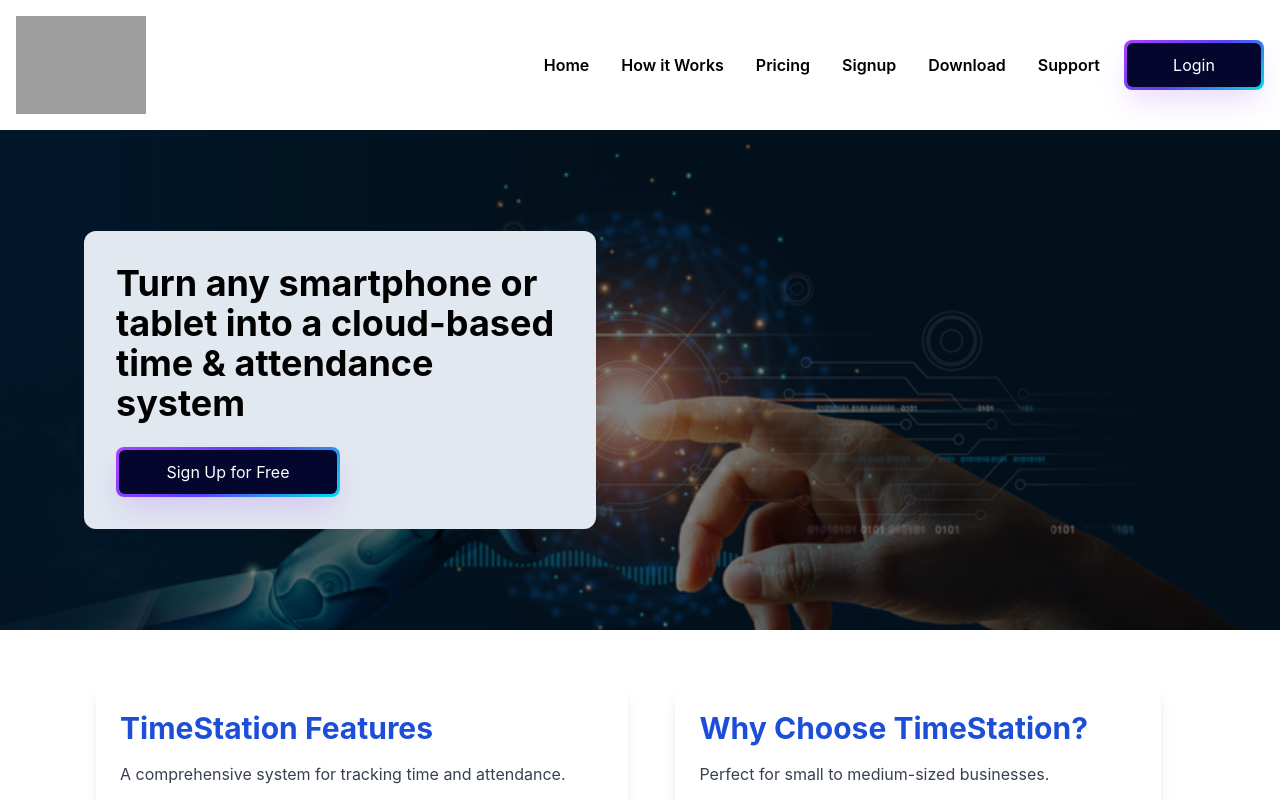
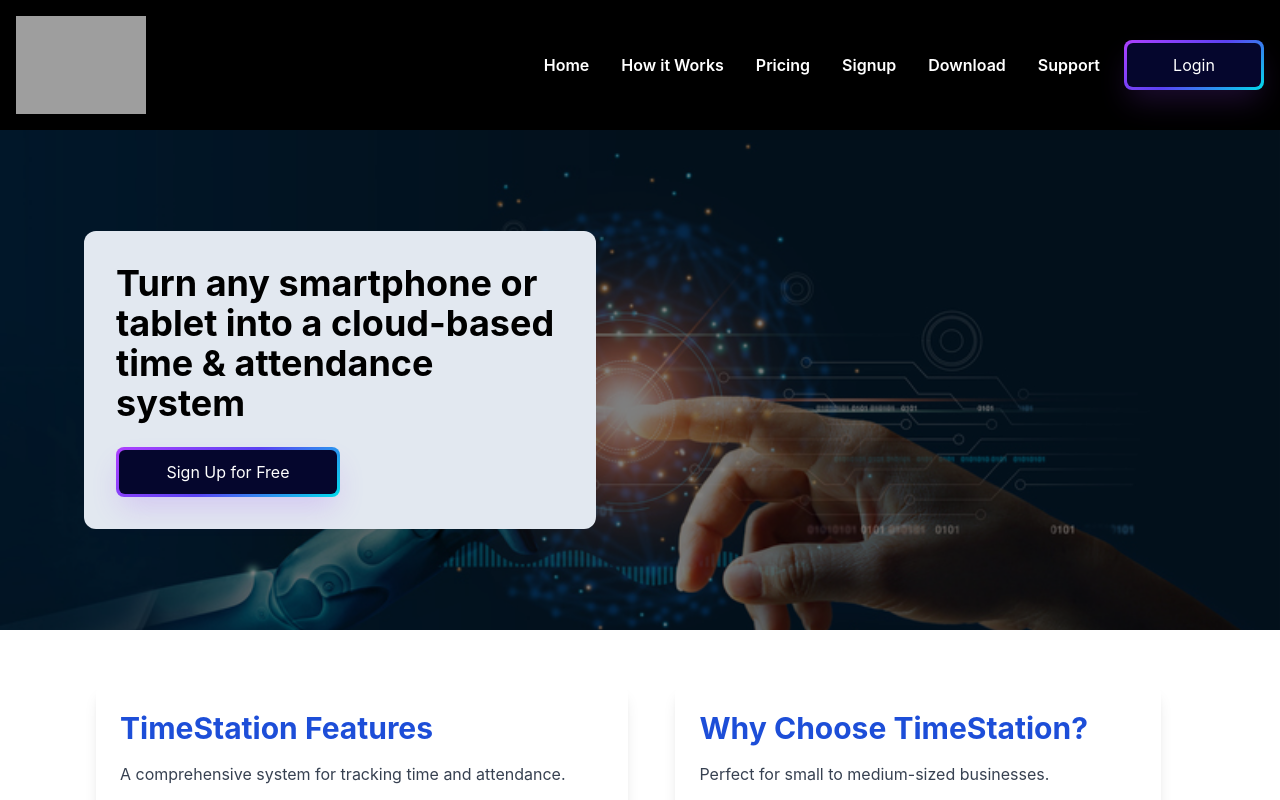
Before and after one commit to ShayanZulfiqar/ai-time-station, a React (Create React App) app: page / in a window 1280 px wide. Shown: the top 800 px of the page. Built offline with nearby package versions, Linux system fonts and the light colour scheme; grey boxes are pictures that could not be loaded.

Commit message:
Shayan || Update || Header color

```diff
--- a/src/components/Navbar.jsx
+++ b/src/components/Navbar.jsx
@@ -8,7 +8,7 @@ const Navbar = () => {
     const toggleMenu = () => setIsOpen(!isOpen);
 
     return (
-        <nav className="bg-light shadow-md p-4">
+        <nav className="bg-black shadow-md p-4">
             {/* Large Screen Navbar */}
             <div className="hidden lg:flex container mx-auto justify-between items-center">
                 {/* Logo */}
@@ -20,37 +20,37 @@ const Navbar = () => {
                 <div className="flex items-center space-x-4">
                     <a
                         href="/"
-                        className="hover:bg-blue-700 p-2 rounded-md font-semibold hover:text-white transition duration-300"
+                        className="hover:bg-blue-700 p-2 rounded-md text-white font-semibold hover:text-white transition duration-300"
                     >
                         Home
                     </a>
                     <a
                         href="/HowItWork"
-                        className="hover:bg-blue-700 p-2 rounded-md font-semibold hover:text-white transition duration-300"
+                        className="hover:bg-blue-700 p-2 rounded-md text-white font-semibold hover:text-white transition duration-300"
                     >
                         How it Works
                     </a>
                     <a
                         href="/Pricing"
-                        className="hover:bg-blue-700 p-2 rounded-md font-semibold hover:text-white transition duration-300"
+                        className="hover:bg-blue-700 p-2 rounded-md text-white font-semibold hover:text-white transition duration-300"
                     >
                         Pricing
                     </a>
                     <a
                         href="/signup"
-                        className="hover:bg-blue-700 p-2 rounded-md font-semibold hover:text-white transition duration-300"
+                        className="hover:bg-blue-700 p-2 rounded-md text-white font-semibold hover:text-white transition duration-300"
                     >
                         Signup
                     </a>
                     <a
                         href="/Download"
-                        className="hover:bg-blue-700 p-2 rounded-md font-semibold hover:text-white transition duration-300"
+                        className="hover:bg-blue-700 p-2 rounded-md text-white font-semibold hover:text-white transition duration-300"
                     >
                         Download
                     </a>
                     <a
                         href="/Support"
-                        className="hover:bg-blue-700 p-2 rounded-md font-semibold hover:text-white transition duration-300"
+                        className="hover:bg-blue-700 p-2 rounded-md text-white font-semibold hover:text-white transition duration-300"
                     >
                         Support
                     </a>
```
